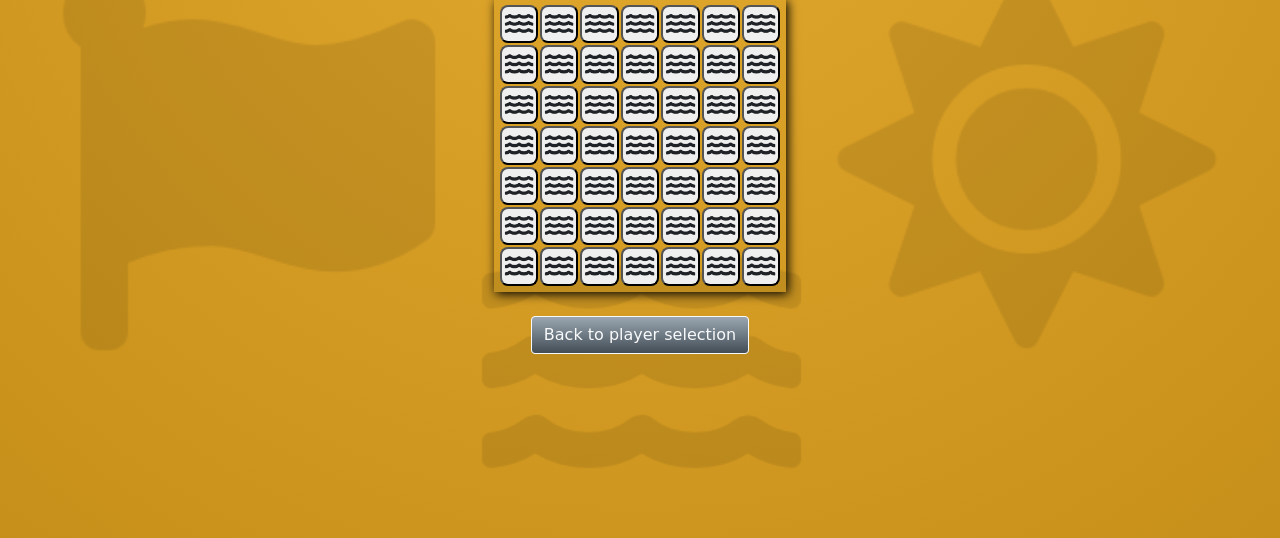
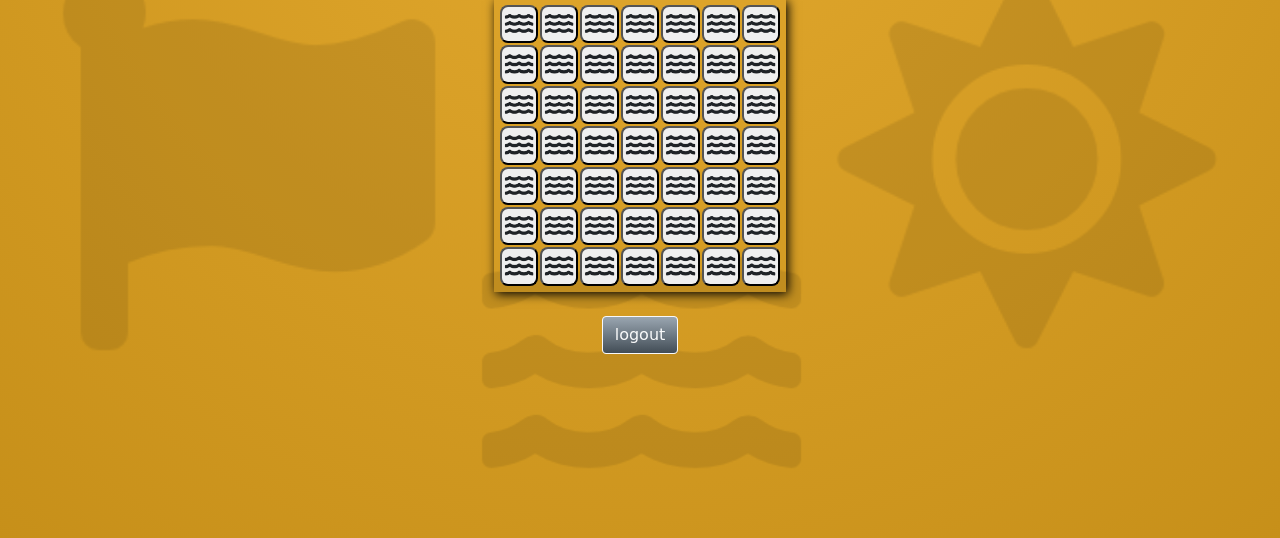
Before and after one commit to marcioreisjr/minesweeper, a Django app: page /coregame/play/ in a window 1280 px wide. Shown: the part 239-777 px from the top of the page. Run offline with Django 4.2, Linux system fonts and the light colour scheme; the visitor is signed in with stand-in values (Sample User, id 1); some libraries are stand-ins or nearby versions.

Commit message:
Set the logout button up

```diff
--- a/coregame/static/js/main.js
+++ b/coregame/static/js/main.js
@@ -6,7 +6,7 @@
  * September 06, 2022 by Marcio Reis Jr.
  */
 
-const BACK_TO_REG_URL = "../../index.html";
+const BACK_TO_REG_URL = "/accounts/logout";
 const DEFAULT_BOARD_SIZE = 7;
 const MAX_VISIBLE_NICK_LEN = 10;
 const getTemplate = tmplName => document.querySelector(tmplName).innerHTML;
--- a/coregame/templates/coregame/play.html
+++ b/coregame/templates/coregame/play.html
@@ -100,8 +100,9 @@ September 06, 2022 by Marcio Reis Jr.
                         <p class="platModeBtn">~ Mobile Mode ~</p>
                     </button>
                     <button id="back-to-reg-id" type="button" class="btn border border-light btn-std-color">
-                        <span class="back-to-registration text-light" id="back-to-reg-btn-id">Back to player
-                            selection</span>
+                        <span class="back-to-registration text-light" id="back-to-reg-btn-id">
+                            logout
+                        </span>
                     </button>
                 </div>
             </div>
```
